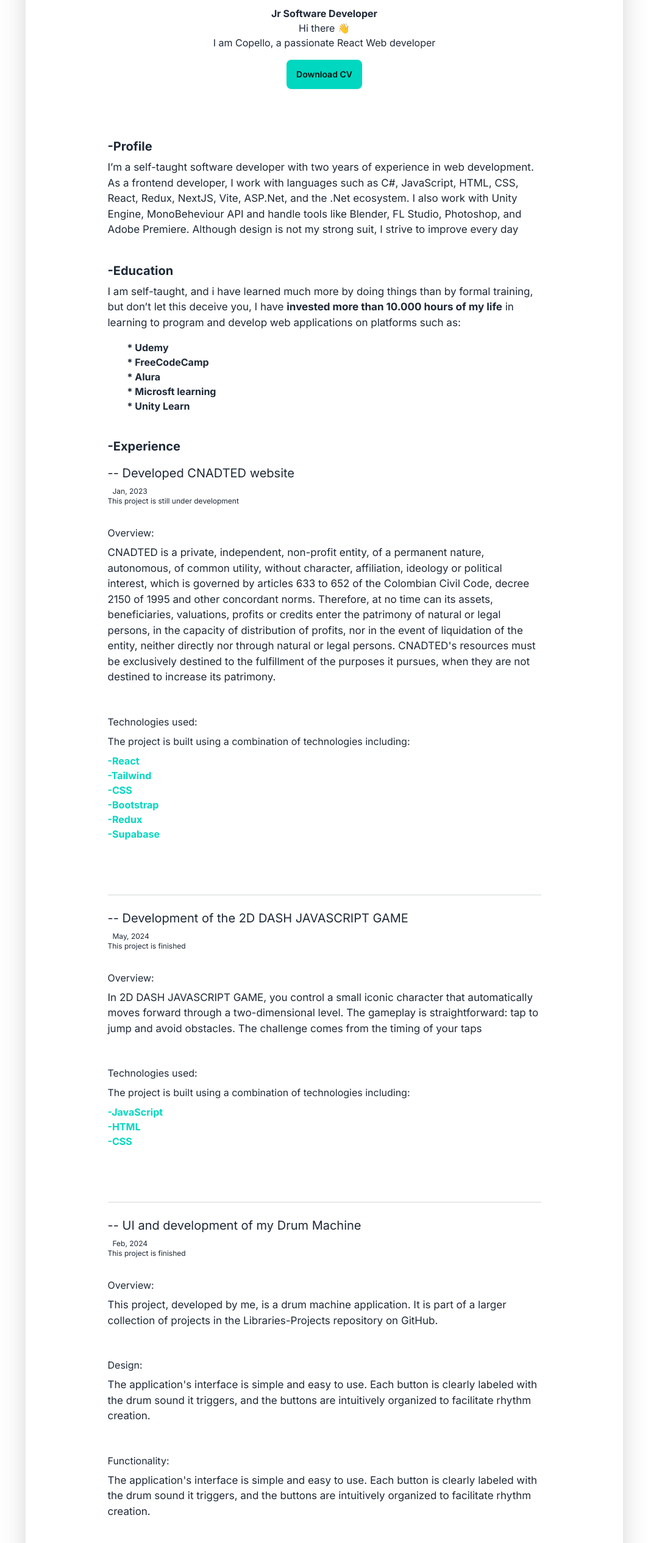
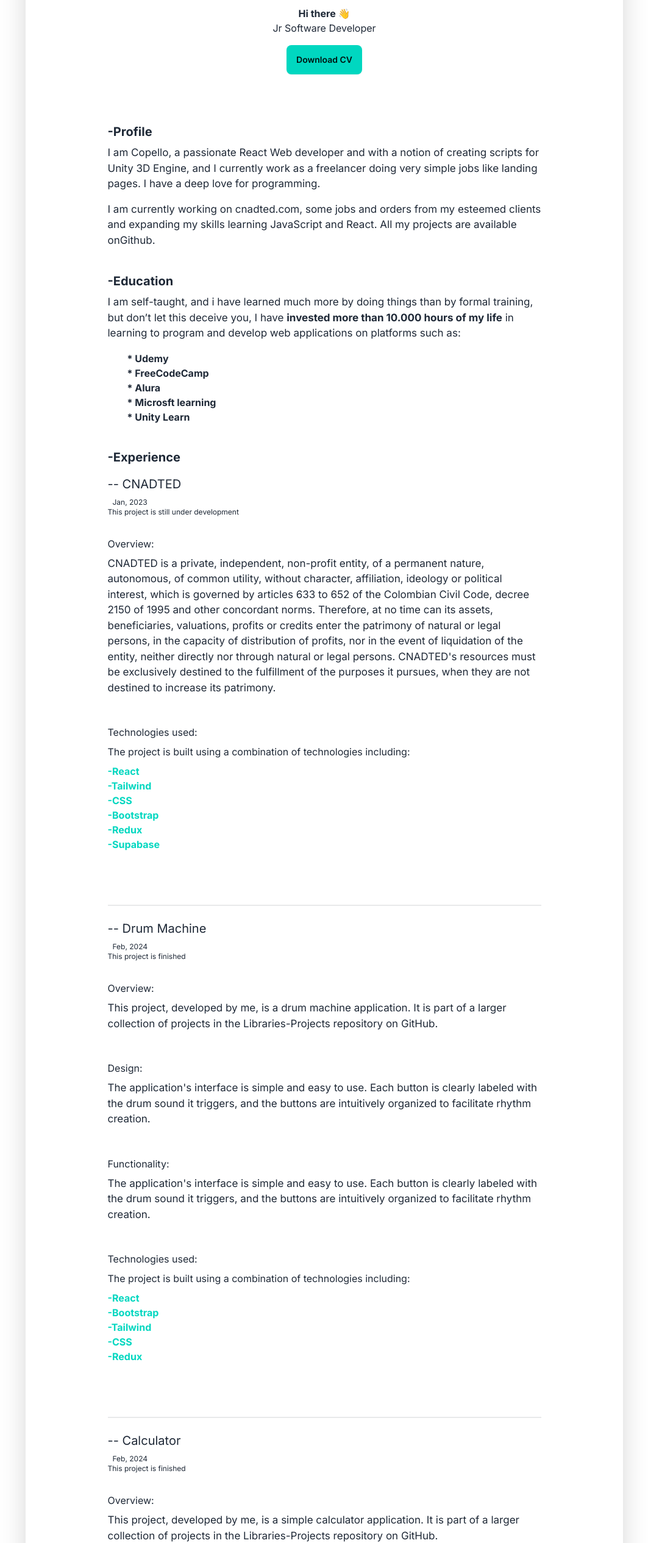
Before and after one commit to GuillerFuentec/porfolio, a Next.js app: page /about in a window 1280 px wide. Shown: the part 266-2797 px from the top of the page at 61% size, without its empty margins (108-1171 px from the left). Built offline with nearby package versions, Linux system fonts and the light colour scheme.

Commit message:
update: some litle changes on descriptions, already done

```diff
--- a/src/components/Hero.jsx
+++ b/src/components/Hero.jsx
@@ -19,54 +19,35 @@ export default function Hero() {
               Software Developer Freelancer
             </h1>
             <div className="mt-8">
-              <p className="py-6">
-                I am Copello, a passionate React Web developer and with a notion
-                of creating scripts for Unity 3D Engine, and I currently work as
-                a freelancer doing very simple jobs like landing pages. I have a
-                deep love for programming.
+              <p className="py-1">
+                I’m a j unior software developer with two years of
+                experience in web development. As a frontend developer, I work
+                with languages such as C#, JavaScript, HTML, CSS, React, Redux,
+                NextJS, Vite, ASP.Net, and the .Net ecosystem. I also work with
+                Unity Engine, MonoBeheviour API and handle tools like Blender,
+                FL Studio, Photoshop Adobe Premiere etc. Although design is not
+                my strong suit, I strive to improve every day
               </p>
-              {/* <p>
+              <p className="py-4">
                 I am currently working on <a>cnadted.com</a>, some jobs and
                 orders from my esteemed clients and expanding my skills learning
                 JavaScript and React. All my projects are available on
                 <a>Github</a>.
               </p>
-              <p>
-                <br />
-                I have experience with vite.js, next.js and express.js and web
-                development with vanilla HTML, CSS and JS.
-              </p>
-              <p className="">
-                <span className="resalted-text">My aspirations</span> are to
-                become a <span className="resalted-text">FullStack</span>
-                web developer, fully mastering technologies such as{" "}
-                <span className="resalted-text">entity framework ORM</span>,
-                <span className="resalted-text">ASP.NET</span>, development of{" "}
-                <span className="resalted-text">API and Rest API</span>,
-                <span className="resalted-text">Blazor</span>,{" "}
-                <span className="resalted-text">Razor</span>,{" "}
-                <span className="resalted-text">React Framework</span>,{" "}
-                <span className="resalted-text">Bootstrap</span> and upcoming
-                technologies that contribute to the efficiency and acceleration
-                of technological development, as long as they are reliable,
-                secure and accessible to users.
-                <br />
-                <br />
-              </p> */}
-              <span className="resalted-text">
+              <span className="py-4">
                 I regularly write articles on my website
               </span>
               , where I share my knowledge and experiences.
               <br />
               <br />I am someone who is constantly learning and growing along
               with the technology industry.{" "}
-              <span className="resalted-text email" id="bio-contact-me">
+              <span className="py-4" id="bio-contact-me">
                 Contact me
               </span>
               , I am excited to bring my skills and passion to your team or
               projects.
             </div>
-            <div className="">
+            <div className="py-4">
               <button className="btn btn-accent join-item my-4 ">
                 Download CV
               </button>
--- a/src/data/experience.js
+++ b/src/data/experience.js
@@ -5,7 +5,7 @@
 
 export const exp = [
     {
-    title: "Developed CNADTED website",
+      title: "CNADTED",
       date: "Jan, 2023",
       status: "This project is still under development",
       overview: `CNADTED is a private, independent, non-profit entity, of
@@ -25,18 +25,7 @@ export const exp = [
       tech: ["-React", "-Tailwind", "-CSS", "-Bootstrap", "-Redux", "-Supabase"],
     },
     {
-    title: "Development of the 2D DASH JAVASCRIPT GAME",
-    date: "May, 2024",
-    status: "This project is finished",
-    overview: `In 2D DASH JAVASCRIPT GAME, you control a small iconic
-                          character that automatically moves forward through a
-                          two-dimensional level. The gameplay is
-                          straightforward: tap to jump and avoid obstacles. The
-                          challenge comes from the timing of your taps`,
-    tech: ["-JavaScript", "-HTML", "-CSS"],
-  },
-  {
-    title: "UI and development of my Drum Machine",
+      title: "Drum Machine",
       date: "Feb, 2024",
       status: "This project is finished",
       overview: `This project, developed by me, is a drum machine
@@ -59,4 +48,33 @@ export const exp = [
                           game, to make it a bit more different and fun.`,
       tech: ["-React", "-Bootstrap", "-Tailwind", "-CSS", "-Redux"],
     },
+    {
+      title: "Calculator",
+      date: "Feb, 2024",
+      status: "This project is finished",
+      overview: `This project, developed by me, is a simple calculator
+                            application. It is part of a larger collection of
+                            projects in the Libraries-Projects repository on
+                            GitHub.`,
+      //
+      design: `The calculator has a user-friendly interface that
+                            resembles a traditional handheld calculator. The
+                            buttons are clearly labeled with numbers and
+                            mathematical operations, making it easy to use even
+                            for those who are not familiar with digital calculator
+                            applications.`,
+      //
+      tech: ["-React", "-Bootstrap", "-Tailwind", "-CSS", "-Redux"],
+    },
+    {
+      title: "2D DASH JAVASCRIPT GAME",
+      date: "May, 2024",
+      status: "This project is finished",
+      overview: `In 2D DASH JAVASCRIPT GAME, you control a small iconic
+                            character that automatically moves forward through a
+                            two-dimensional level. The gameplay is
+                            straightforward: tap to jump and avoid obstacles. The
+                            challenge comes from the timing of your taps`,
+      tech: ["-JavaScript", "-HTML", "-CSS"],
+    },
   ];
--- a/src/data/logos.js
+++ b/src/data/logos.js
@@ -3,7 +3,7 @@ export const logos = [
     { href: 'https://getbootstrap.com', src: 'https://raw.githubusercontent.com/devicons/devicon/master/icons/bootstrap/bootstrap-plain-wordmark.svg', alt: 'bootstrap' },
     { href: 'https://www.w3schools.com/cs/', src: 'https://raw.githubusercontent.com/devicons/devicon/master/icons/csharp/csharp-original.svg', alt: 'csharp' },
     { href: 'https://www.w3schools.com/css/', src: 'https://raw.githubusercontent.com/devicons/devicon/master/icons/css3/css3-original-wordmark.svg', alt: 'css3' },
-    { href: 'https://www.docker.com/', src: 'https://raw.githubusercontent.com/devicons/devicon/master/icons/docker/docker-original-wordmark.svg', alt: 'docker' },
+    // { href: 'https://www.docker.com/', src: 'https://raw.githubusercontent.com/devicons/devicon/master/icons/docker/docker-original-wordmark.svg', alt: 'docker' },
     { href: 'https://dotnet.microsoft.com/', src: 'https://raw.githubusercontent.com/devicons/devicon/master/icons/dot-net/dot-net-original-wordmark.svg', alt: 'dotnet' },
     { href: 'https://git-scm.com/', src: 'https://www.vectorlogo.zone/logos/git-scm/git-scm-icon.svg', alt: 'git' },
     { href: 'https://www.w3.org/html/', src: 'https://raw.githubusercontent.com/devicons/devicon/master/icons/html5/html5-original-wordmark.svg', alt: 'html5' },
@@ -15,4 +15,7 @@ export const logos = [
     { href: 'https://unity.com/', src: 'https://www.vectorlogo.zone/logos/unity3d/unity3d-icon.svg', alt: 'unity' },
     { href: 'https://vitejs.dev/', src: 'https://vitejs.dev/logo.svg', alt: 'vite' },
     { href: 'https://redux.js.org/', src: 'https://miro.medium.com/v2/resize:fit:500/1*tOI6UC5EaS2fPItCesI-AQ.png', alt: 'React Redux' },
+    { href: 'https://nextjs.org/', src: 'https://www.drupal.org/files/project-images/nextjs-icon-dark-background.png', alt: 'NextJs' },
+    { href: 'https://www.hostinger.com/', src: 'https://encrypted-tbn0.gstatic.com/images?q=tbn:ANd9GcQUToKOitFZGoaNcbQRGnux82pUwSTbSb9r4A&s', alt: 'Hostinguer' },
+    { href: 'https://vercel.com/', src: 'https://encrypted-tbn0.gstatic.com/images?q=tbn:ANd9GcRxb3zO75iHwUWgYBm-cKKgX1HYqo_4C5vY0A&s', alt: 'Vercel' },
   ];
--- a/src/pages/about/index.jsx
+++ b/src/pages/about/index.jsx
@@ -22,9 +22,8 @@ export default function About() {
               priority
             />
             <div className="flex flex-col items-center mt-3">
-              <h2 className="font-bold">Jr Software Developer</h2>
-              <h4>Hi there 👋</h4>
-              <h4>I am Copello, a passionate React Web developer</h4>
+              <h2 className="font-bold">Hi there 👋</h2>
+              <h4>Jr Software Developer</h4>
               <div>
                 <button className="btn btn-accent join-item my-4">
                   Download CV
@@ -43,16 +42,18 @@ export default function About() {
               <div className="mt-8">
                 <div>
                   <h2 className="text-xl font-bold mb-2">-Profile</h2>
+                  <p className="mb-4">
+                    I am Copello, a passionate React Web developer and with a
+                    notion of creating scripts for Unity 3D Engine, and I
+                    currently work as a freelancer doing very simple jobs like
+                    landing pages. I have a deep love for programming.
+                  </p>
                   <p className="mb-10">
-                    I’m a self-taught software developer with two years of
-                    experience in web development. As a frontend developer, I
-                    work with languages such as C#, JavaScript, HTML, CSS,
-                    React, Redux, NextJS, Vite, ASP.Net, and the .Net ecosystem.
-                    I also work with Unity Engine, MonoBeheviour API and handle
-                    tools like Blender, FL Studio, Photoshop, and Adobe
-                    Premiere. Although design is not my strong suit, I strive to
-                    improve every day
-                  </p>
+                I am currently working on <a>cnadted.com</a>, some jobs and
+                orders from my esteemed clients and expanding my skills learning
+                JavaScript and React. All my projects are available on
+                <a>Github</a>.
+              </p>
                 </div>
                 <div className="mb-10">
                   <h2 className="text-xl font-bold mb-2">-Education</h2>
@@ -105,17 +106,13 @@ export default function About() {
                           {"design" in experience ? (
                             <>
                               <h3 className="mt-8">Design:</h3>
-                              <p className="mt-2 mb-6">
-                                {experience.design}
-                              </p>
+                              <p className="mt-2 mb-6">{experience.design}</p>
                             </>
                           ) : null}
                           {"funtionality" in experience ? (
                             <>
                               <h3 className="mt-8">Functionality:</h3>
-                              <p className="mt-2 mb-6">
-                                {experience.design}
-                              </p>
+                              <p className="mt-2 mb-6">{experience.design}</p>
                             </>
                           ) : null}
                           <h5 className="mt-2 mb-2">Technologies used:</h5>
```
Lines whose indentation alone changed are shown as unchanged.
